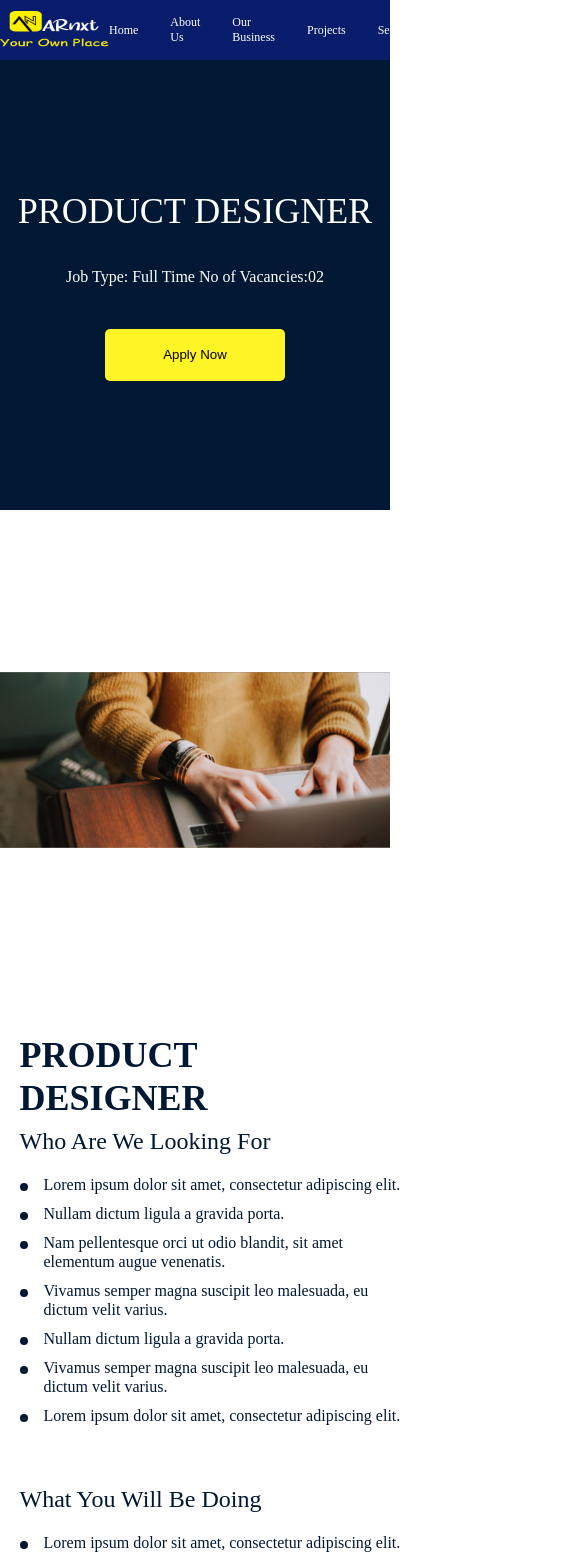
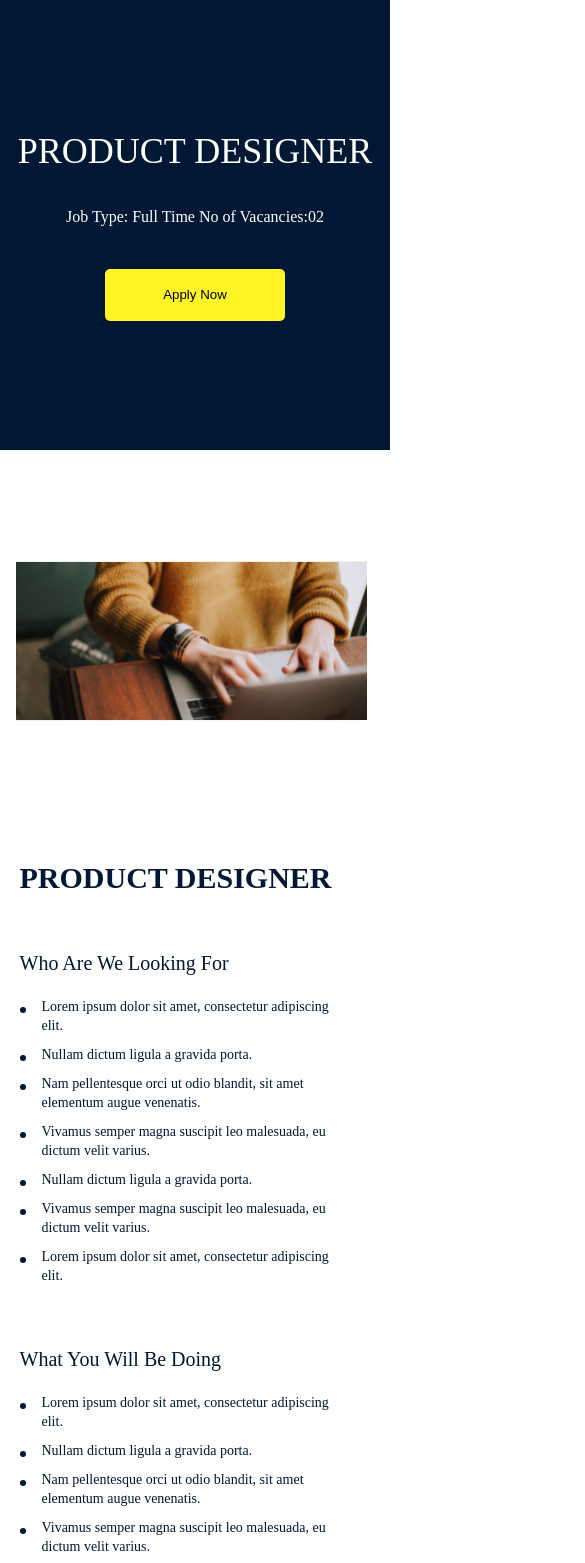
Before and after one commit to Omanshuaman/career_page, a React (Create React App) app: page /jobDescription in a window 390 px wide. Shown: the top 1563 px of the page, 585 px wide, since content can reach past the window. Built offline with nearby package versions, Linux system fonts and the light colour scheme.

Commit message:
responsive done

```diff
--- a/src/App.css
+++ b/src/App.css
@@ -1,73 +1,8 @@
-.header {
-  display: flex;
-  justify-content: space-evenly;
-  width: 100%;
-  height: 60px;
-  background-color: #081c6c;
-}
-.logo {
-  display: flex;
-  justify-content: center;
-  align-items: center;
-  width: 100%;
-}
-.search-svg {
-  width: 109px;
-  height: 38px;
-  cursor: pointer;
-}
-.select-header {
-  display: flex;
-  justify-content: flex-start;
-  align-items: center;
-  gap: 2em;
-  width: 100%;
-}
-.home {
-  font-family: "Rubik";
-  font-style: normal;
-  font-size: 12px;
-  color: #ffffff;
-  cursor: pointer;
-}
-.about {
-  font-family: "Rubik";
-  font-style: normal;
-  font-size: 12px;
-  color: #ffffff;
-  cursor: pointer;
-}
-.ourBusiness {
-  font-family: "Rubik";
-  font-style: normal;
-  font-size: 12px;
-  color: #ffffff;
-  cursor: pointer;
-}
-.projects {
-  font-family: "Rubik";
-  font-style: normal;
-  font-size: 12px;
-  color: #ffffff;
-}
-.services {
-  font-family: "Rubik";
-  font-style: normal;
-  font-size: 12px;
-  color: #ffffff;
-  cursor: pointer;
-}
-.contact {
-  font-family: "Rubik";
-  font-style: normal;
-  font-size: 12px;
-  color: #ffffff;
-  cursor: pointer;
-}
 .joinus {
   display: flex;
   justify-content: center;
   align-items: center;
+  position: relative;
 }
 .border-png {
   position: relative;
@@ -79,7 +14,7 @@
   width: 100%;
   height: 550px;
   left: 0px;
-  top: 60px;
+  top: 0px;
 
   background: linear-gradient(0deg, #001833, #001833), #001833;
   opacity: 0.75;
@@ -90,7 +25,7 @@
   width: 142px;
   height: 43px;
   left: 1/2;
-  top: 220px;
+  top: 150px;
   font-family: "Rubik";
   font-style: normal;
   font-weight: 500;
@@ -109,6 +44,9 @@
   left: 1/2;
   top: 1/6;
   gap: 1em;
+}
+.join-bg:hover {
+  background: #c7c034;
 }
 .join-team {
   width: 140px;
@@ -543,6 +481,9 @@
   flex: 1;
   height: 1099px;
 }
+.share-this {
+  width: 80%;
+}
 .share-row {
   display: flex;
   gap: 8px;
@@ -571,6 +512,12 @@
   .tab {
     display: flex;
     width: 100%;
+  }
+  /* Style the buttons inside the tab */
+  .tab button {
+    margin: 2em;
+    font-size: 10px;
+    text-align: center;
   }
   .career-description {
     font-size: 12px;
@@ -605,6 +552,44 @@
     width: 16px;
     height: 16px;
   }
+  .image-svg {
+    width: 90%;
+    margin: 1em;
+    height: 350px;
+  }
+}
+.headline {
+  width: 366px;
+  font-size: 30px;
+}
+.headline-small {
+  width: 90%;
+
+  font-size: 20px;
+}
+.ellipse-svg {
+  width: 6px;
+  height: 6px;
+}
+.description-small {
+  width: 400px;
+  font-size: 14px;
+}
+.apply-detail {
+  margin-left: 2em;
+  width: 90%;
+}
+.share-row {
+  width: 90%;
+}
+.job-column-desc {
+  width: 80%;
+}
+.side-apply {
+  width: 90%;
+}
+body {
+  overflow-x: hidden;
 }
 
 body.active-modal {
--- a/src/components/Header.js
+++ /dev/null
@@ -1,22 +0,0 @@
-import React from "react";
-import Logo from "../assests/logo.png";
-
-const Header = () => {
-  return (
-    <div className="header">
-      <div className="logo">
-        <img src={Logo} alt="Your SVG" className="search-svg" />
-      </div>
-      <div className="select-header">
-        <div className="home">Home</div>
-        <div className="about">About Us</div>
-        <div className="ourBusiness">Our Business</div>
-        <div className="projects">Projects</div>
-        <div className="services">Services</div>
-        <div className="contact">Contact</div>
-      </div>
-    </div>
-  );
-};
-
-export default Header;
--- a/src/components/JobDetail.js
+++ b/src/components/JobDetail.js
@@ -444,7 +444,7 @@ const JobDetail = () => {
                 <div className="viewall">View All Jobs</div>
               </div>
             </div>{" "}
-            <div>Share this:</div>
+            <div className="share-this">Share this:</div>
             <div className="share-row">
               <img src={Facebook} alt="Your SVG" className="social-svg"></img>
               <img src={Twitter} alt="Your SVG" className="social-svg"></img>
--- a/src/pages/Career.js
+++ b/src/pages/Career.js
@@ -1,11 +1,9 @@
-import Header from "../components/Header";
 import JoinUs from "../components/JoinUs";
 import Openings from "../components/Openings";
 
 function Career() {
   return (
     <div>
-      <Header />
       <JoinUs />
       <Openings />
     </div>
--- a/src/pages/JobsDesc.js
+++ b/src/pages/JobsDesc.js
@@ -1,12 +1,10 @@
 import React from "react";
 import Banner from "../components/Banner";
-import Header from "../components/Header";
 import JobDetail from "../components/JobDetail";
 
 const JobsDesc = () => {
   return (
     <div>
-      <Header />
       <Banner />
       <JobDetail />
     </div>
```
Also changed, not shown: src/assests/logo.png (deleted).
